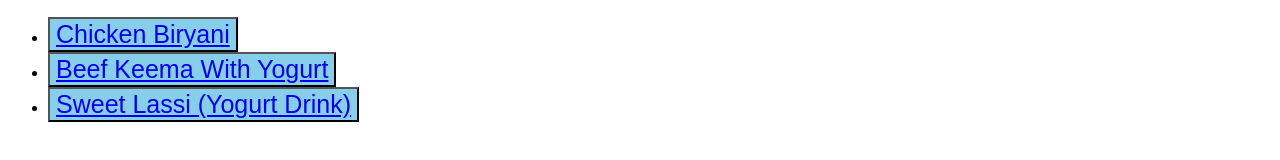
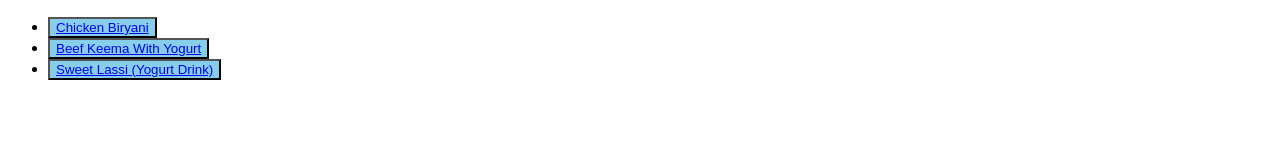
Before and after one commit to higgsboson909/odin-recipes, a plain HTML site: page index.html in a window 1280 px wide. Shown: the part 458-618 px from the top of the page. Drawn offline with Linux system fonts and the light colour scheme.

Commit message:
Remove junk properties from button selector
as font-size, font-weight, & color are not working
so removed.

```diff
--- a/styles.css
+++ b/styles.css
@@ -6,13 +6,10 @@ h1{
 
 button{
     font-family: "Time New Roman", sans-serif;
-    font-size: 25px;
-    text-color: whitesmoke;
     background-color: skyblue;
 }
 
 img{
     width: 500px;
     height: auto;
-
 }
```
